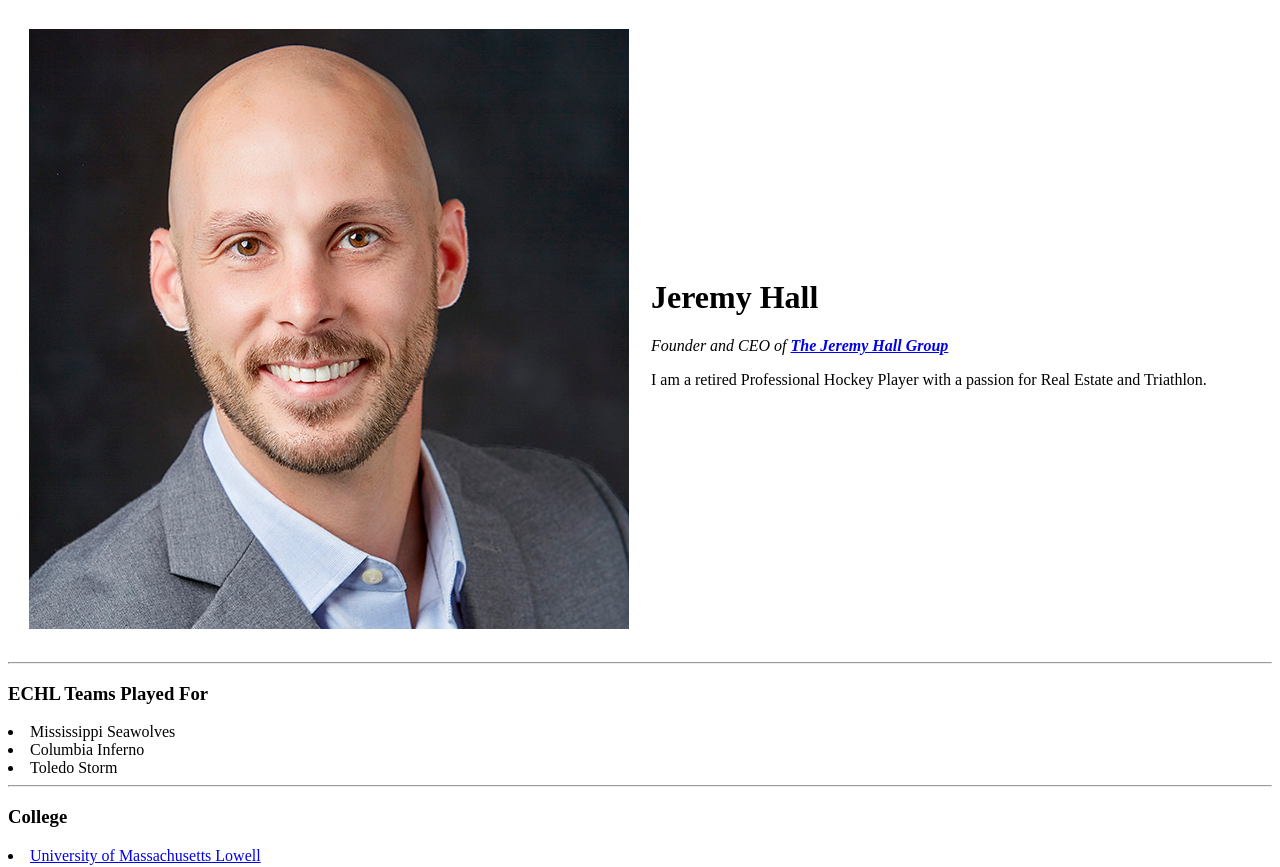
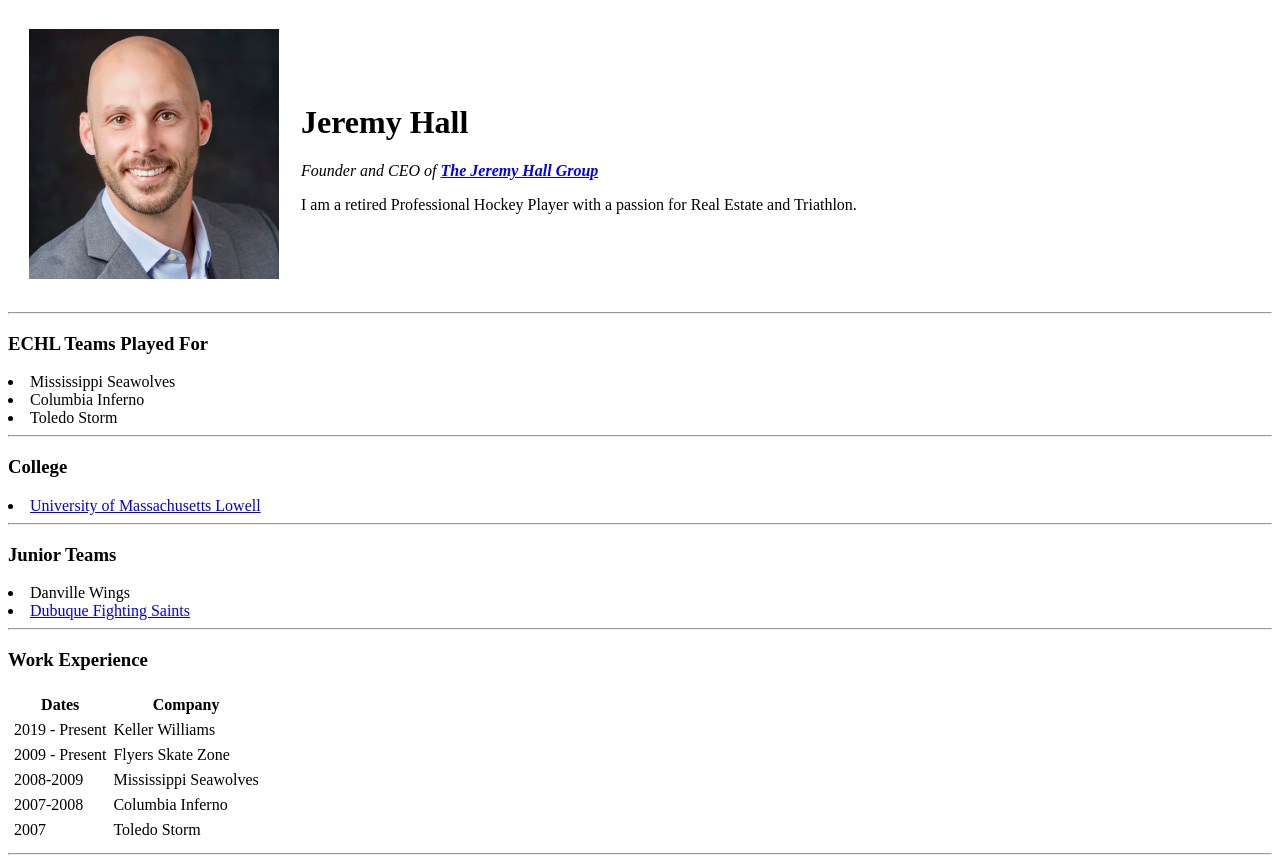
Before and after one commit to hallzy1109/Site1, a plain HTML site: page index.html in a window 1280 px wide. Shown: the top 867 px of the page. Drawn offline with Linux system fonts and the light colour scheme.

Commit message:
updated index.html

```diff
--- a/index.html
+++ b/index.html
@@ -4,12 +4,16 @@
 <head>
   <meta charset="utf-8">
   <title>Jeremy's Personal Site</title>
+
+<link rel="stylesheet" href="css/styles.css">
+
+
 </head>
 
 <body>
   <table cellspacing="20">
     <tr>
-      <td><img src="101921_Linkedin.jpg" alt="Jeremy's profile picture"></td>
+      <td><img class="profile circular" src="101921_Linkedin.jpg" alt="Jeremy's profile picture" style="widows: 250px;0px;height:250px"> </td>
       <td><h1>Jeremy Hall</h1><p><em>Founder and CEO of <strong><a href="https://jeremyhallgroup.kw.com">The Jeremy Hall Group</a></strong></em></p>
       <p>I am a retired Professional Hockey Player with a passion for Real Estate and Triathlon.</p></td>
     </tr>
```
